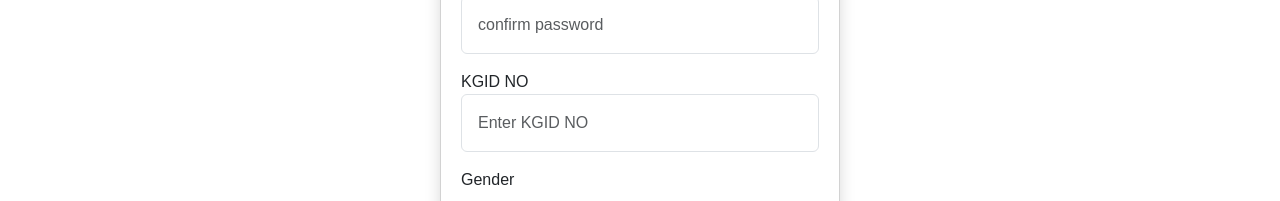
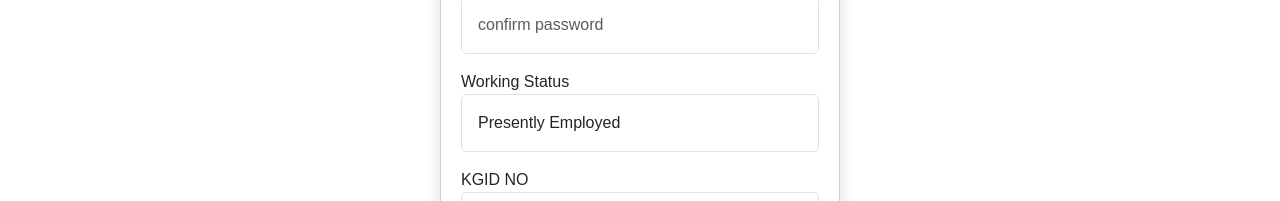
Before and after one commit to bhaskarAntony/new_spoorti, a React (Create React App) app: page /signup in a window 1280 px wide. Shown: the part 751-952 px from the top of the page. Built offline with nearby package versions, Linux system fonts and the light colour scheme.

Commit message:
all flew

```diff
--- a/src/pages/signup/Signup.jsx
+++ b/src/pages/signup/Signup.jsx
@@ -40,6 +40,13 @@ function Signup() {
             <div className="form-group mt-3">
                 <label htmlFor="">confirm password</label>
                 <input type="password" placeholder='confirm password' className="p-3 form-control" />
+            </div>
+            <div className="form-group mt-3">
+                <label htmlFor="">Working Status</label>
+                <select name="" id="" className="form-control p-3">
+                <option value="A" selected>Presently Employed </option>
+                <option value="A+">Retired </option>
+              </select>
             </div>
             <div className="form-group mt-3">
                 <label htmlFor="">KGID NO</label>
```
